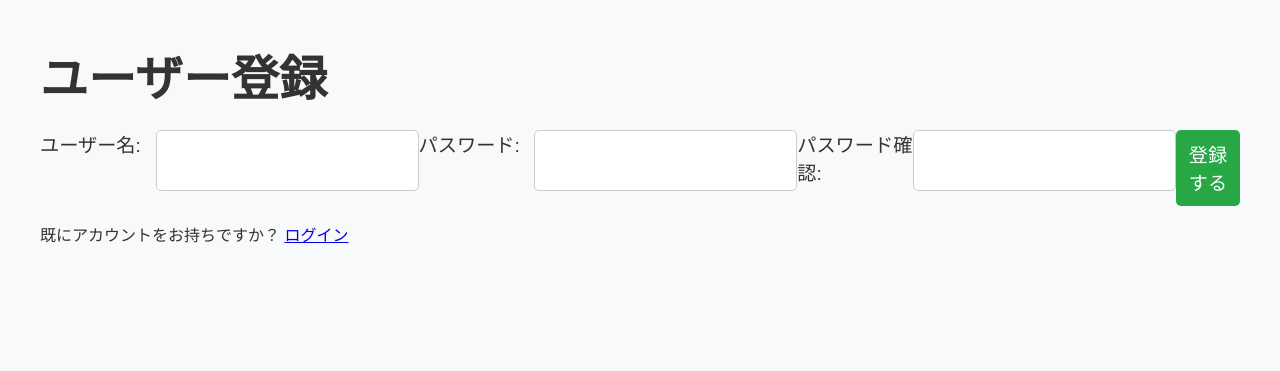
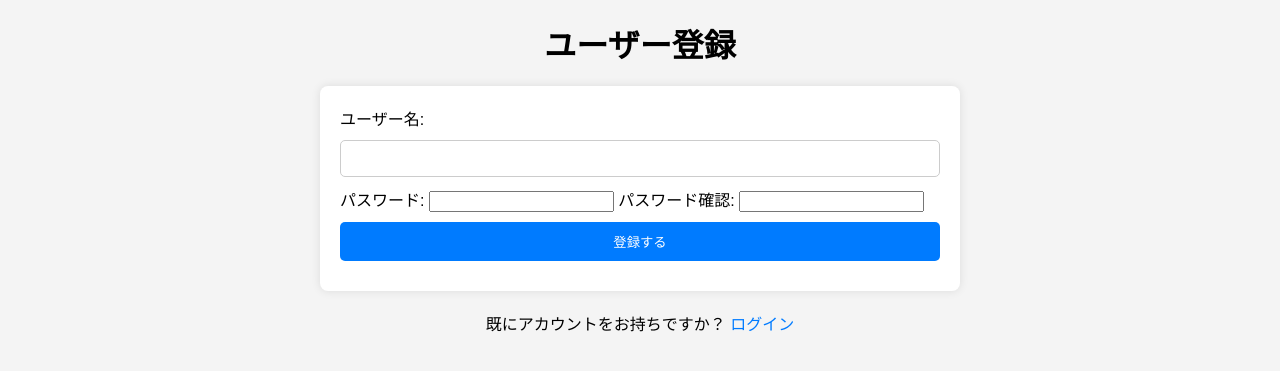
Before and after one commit to judy-choko/mone2, a Flask app: page /register in a window 1280 px wide. Shown: the top 371 px of the page. Run offline with Flask 3, Linux system fonts and the light colour scheme; some libraries are stand-ins or nearby versions.

Commit message:
Update style.css

```diff
--- a/static/css/style.css
+++ b/static/css/style.css
@@ -1,123 +1,113 @@
-/* 全体の基本スタイル */
+/* 全体のスタイル */
 body {
-    font-family: 'Arial', sans-serif;
+    font-family: Arial, sans-serif;
     margin: 0;
     padding: 0;
-    background-color: #f8f9fa;
-    color: #333;
+    background-color: #f4f4f4;
 }
 
-/* コンテナの幅設定 */
-.container {
-    max-width: 1200px;
-    margin: 0 auto;
+h1, h2, h3, p {
+    margin: 20px;
+    text-align: center;
+}
+
+form {
+    margin: 20px auto;
+    width: 80%;
+    max-width: 600px;
+    background-color: #fff;
     padding: 20px;
-    background-color: #ffffff;
     box-shadow: 0 0 10px rgba(0, 0, 0, 0.1);
     border-radius: 8px;
 }
 
-/* ヘッダーのスタイル */
-header {
-    text-align: center;
+/* グラフやデータのカード風スタイル */
+.card {
+    background-color: #fff;
     padding: 20px;
-    background-color: #007bff;
-    color: white;
+    margin: 20px;
+    box-shadow: 0 0 10px rgba(0, 0, 0, 0.1);
+    border-radius: 8px;
 }
 
-h1 {
-    font-size: 2.5em;
-    margin: 0;
+/* リストのスタイル */
+ul {
+    list-style-type: none;
+    padding: 0;
 }
 
-/* フォームのスタイル */
-form {
-    display: flex;
-    flex-direction: column;
-    margin-top: 20px;
+li {
+    background-color: #e9e9e9;
+    margin: 10px 0;
+    padding: 10px;
+    border-radius: 5px;
+    text-align: left;
 }
 
-label {
-    font-size: 1.2em;
-    margin-bottom: 5px;
-    color: #333;
-}
-
-input[type="text"], input[type="password"], input[type="email"] {
-    padding: 10px;
-    margin-bottom: 15px;
-    border-radius: 5px;
-    border: 1px solid #ccc;
-    font-size: 1em;
-    width: 100%;
-}
-
+/* ボタンのスタイル */
 button {
-    padding: 10px;
-    background-color: #28a745;
+    padding: 10px 20px;
+    background-color: #007bff;
     color: white;
     border: none;
     border-radius: 5px;
-    font-size: 1.2em;
     cursor: pointer;
 }
 
 button:hover {
-    background-color: #218838;
+    background-color: #0056b3;
 }
 
-/* PCレイアウト用のメディアクエリ */
-@media only screen and (min-width: 768px) {
-    body {
-        padding: 40px;
+/* リンクのスタイル */
+a {
+    color: #007bff;
+    text-decoration: none;
 }
 
-    h1 {
-        font-size: 3em;
+a:hover {
+    text-decoration: underline;
 }
 
-    .container {
-        padding: 40px;
+/* 全体のスタイル */
+form {
+    margin: 20px auto;
+    width: 80%;
+    max-width: 600px;
+    background-color: #fff;
+    padding: 20px;
+    box-shadow: 0 0 10px rgba(0, 0, 0, 0.1);
+    border-radius: 8px;
 }
 
-    form {
-        flex-direction: row;
-        justify-content: space-between;
-    }
-
-    label, input, button {
-        width: 48%;
+input[type="text"],
+input[type="number"],
+select,
+button {
+    width: 100%; /* フォーム内の要素をカード内にフィットさせる */
+    padding: 10px; /* 入力フィールドやボタンのパディングを増やす */
+    margin: 10px 0; /* 上下にスペースを確保 */
+    border-radius: 5px;
+    border: 1px solid #ccc;
+    box-sizing: border-box; /* ボックスの幅にパディングや境界線を含む */
 }
 
 button {
-        width: 20%;
-        align-self: flex-end;
+    background-color: #007bff;
+    color: white;
+    border: none;
+    cursor: pointer;
+}
+
+button:hover {
+    background-color: #0056b3;
+}
+/* レスポンシブデザイン */
+@media (max-width: 768px) {
+    form {
+        width: 90%;
+    }
+
+    h1, h2, h3, p {
+        margin: 10px;
     }
 }
-
-/* スマホレイアウト用のメディアクエリ */
-@media only screen and (max-width: 767px) {
-    body {
-        padding: 10px;
-    }
-
-    h1 {
-        font-size: 2em;
-    }
-
-    .container {
-        padding: 20px;
-    }
-
-    form {
-        flex-direction: column;
-    }
-
-    input, label, button {
-        width: 100%;
-    }
-
-    button {
-        margin-top: 10px;
-    }
-}
```
Lines whose indentation alone changed are shown as unchanged.
